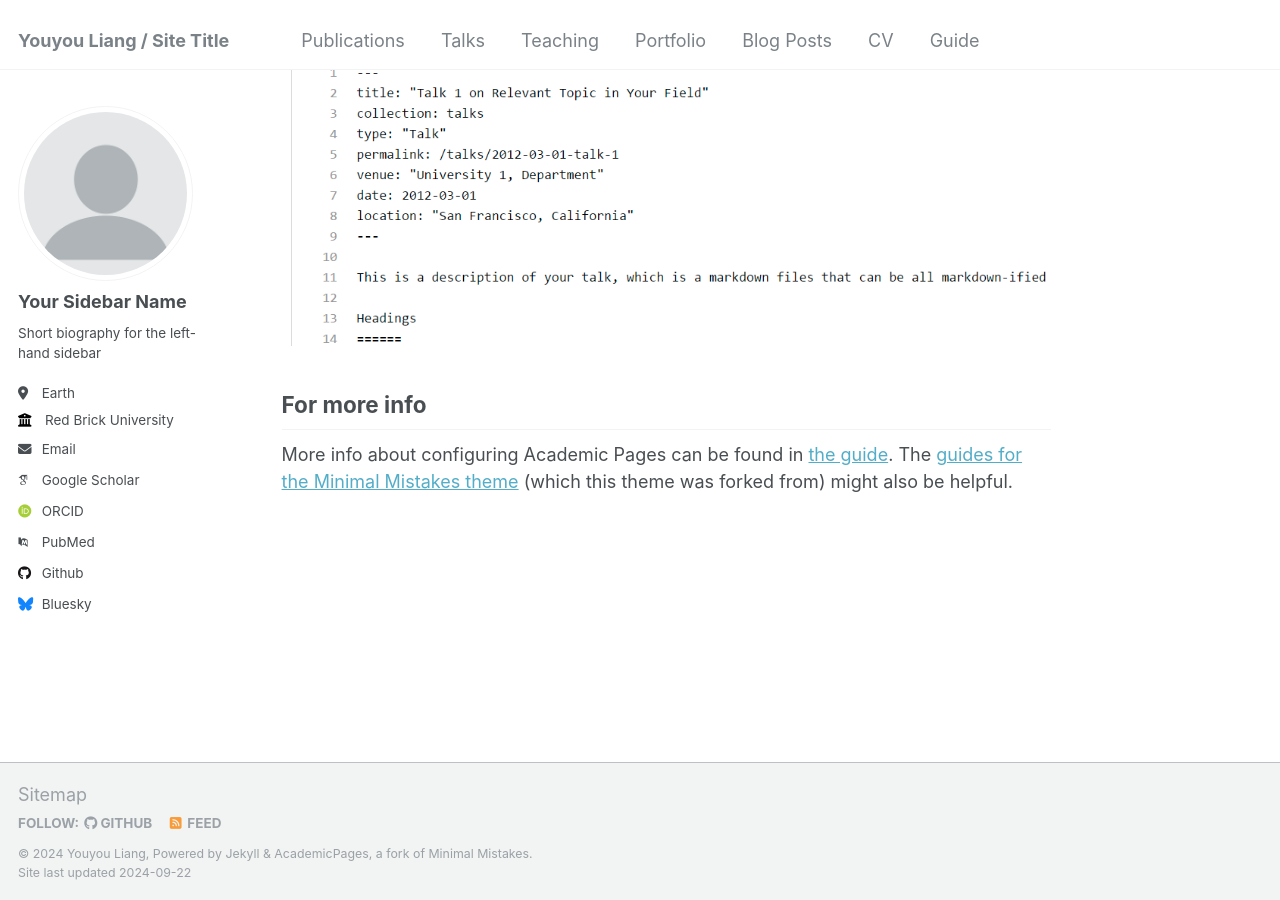
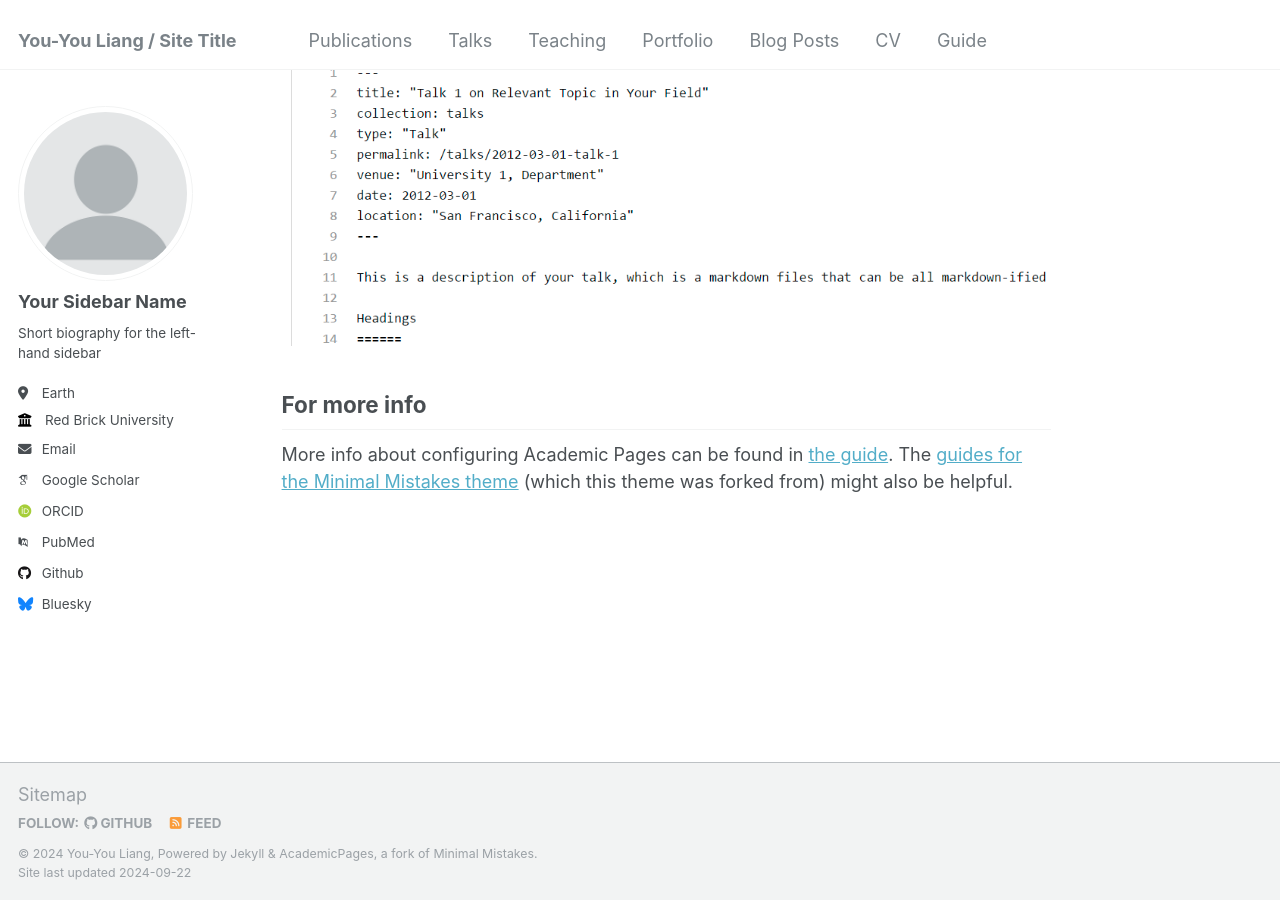
Before and after one commit to YouYou-Liang/YouYou-Liang.github.io, a Jekyll site: the page built from _pages/about.md, in a window 1280 px wide and 900 px high, scrolled down 2643 px. Built offline with Jekyll 4.4.1, drawn with Linux system fonts in a browser that asks for light colours; some web fonts are replaced.

Commit message:
修改名称

```diff
--- a/_config.yml
+++ b/_config.yml
@@ -8,9 +8,9 @@
 
 # Basic Site Settings
 locale                   : "en-US"
-title                    : "Youyou Liang / Site Title"
+title                    : "You-You Liang / Site Title"
 title_separator          : "-"
-name                     : &name "Youyou Liang"
+name                     : &name "You-You Liang"
 description              : &description "personal description"
 url                      : https://YouYou-Liang.github.io # the base hostname & protocol for your site e.g. "https://mmistakes.github.io"
 baseurl                  : "" # the subpath of your site, e.g. "/blog"
```
